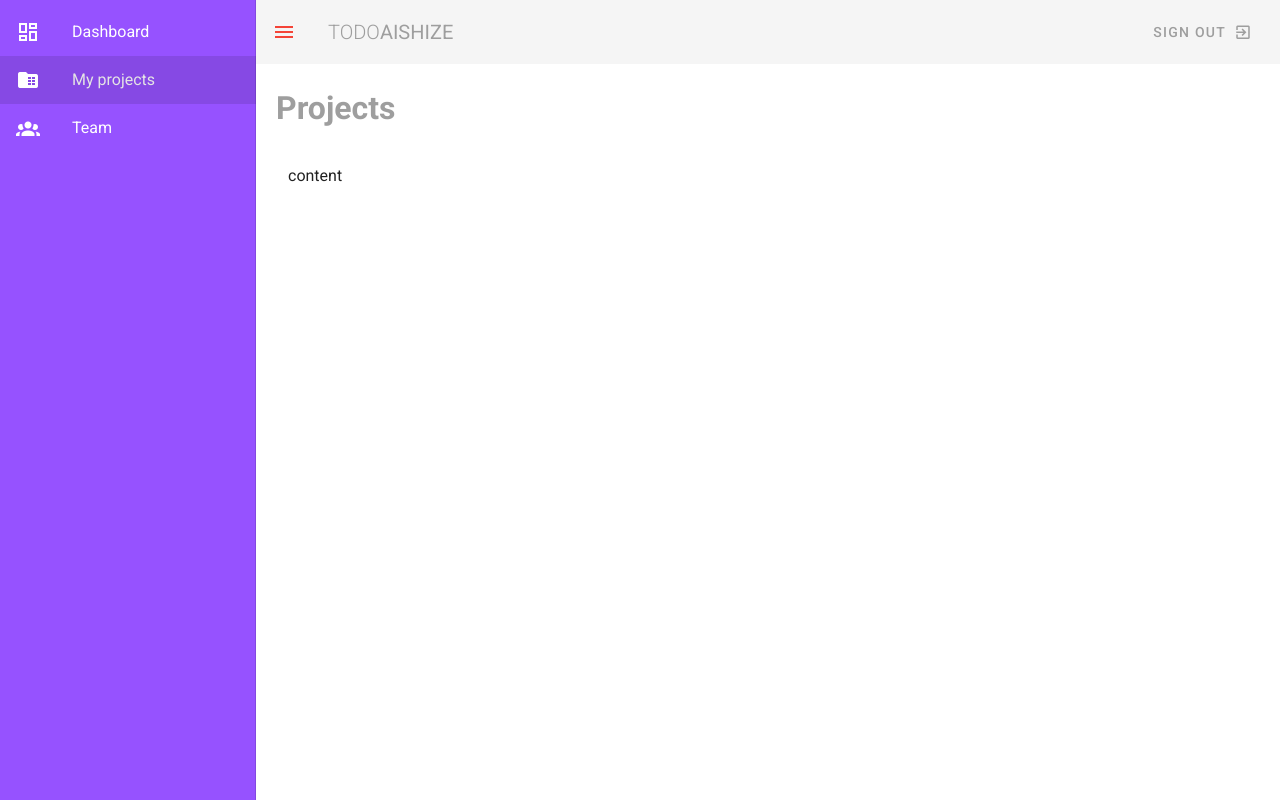
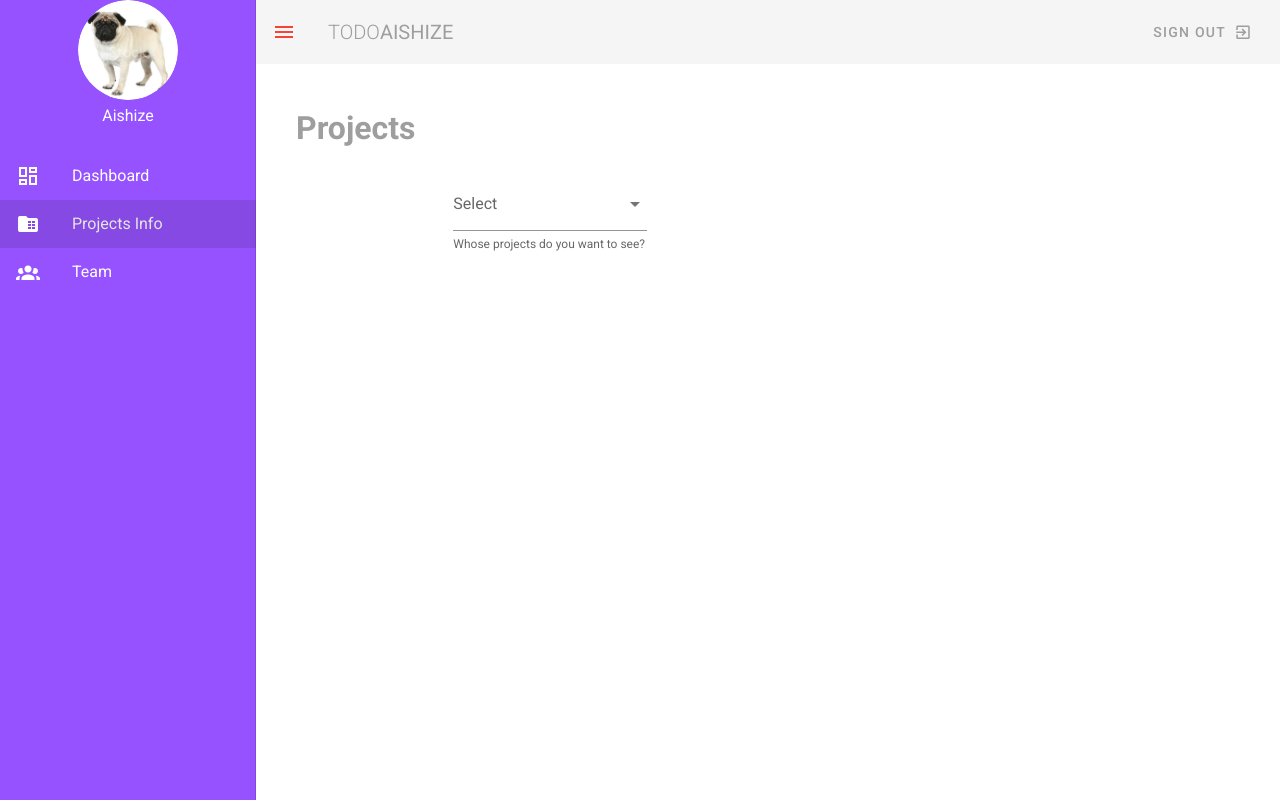
Before and after one commit to aishize/learn_vuetify, a Vue app: page /projects in a window 1280 px wide. Both pictures are taken after a click on the button 28 px from the left and 32 px from the top of the page. Built offline with nearby package versions, Linux system fonts and the light colour scheme.

Commit message:
try ro vuex

```diff
--- a/src/components/Navbar.vue
+++ b/src/components/Navbar.vue
@@ -14,6 +14,14 @@
 
      </v-app-bar>
      <v-navigation-drawer v-model="drawer" app class="primary">
+         <v-row class="text-center">
+           <v-col>
+               <v-avatar size="100">
+                   <v-img :src="require('../views/images/mops.jpg')"/>
+               </v-avatar>
+               <p class="white--text subheading mt-1">Aishize</p>
+           </v-col>
+         </v-row>
       <v-list>
           <v-list-item v-for="(link,i) in links" :key="i" router :to="link.route">
               <v-list-item-action>
@@ -37,7 +45,7 @@ export default {
             drawer: false,
             links: [
                 {icon: 'mdi-view-dashboard-outline', text: 'Dashboard', route: '/'},
-                {icon: 'mdi-folder-table', text: 'My projects', route: '/projects'},
+                {icon: 'mdi-folder-table', text: 'Projects Info', route: '/projects'},
                 {icon: 'mdi-account-group', text: 'Team', route: '/team'}
             ]
         }
--- a/src/store/index.js
+++ b/src/store/index.js
@@ -1,15 +1,11 @@
 import Vue from 'vue'
 import Vuex from 'vuex'
+import project from './modules/project'
 
 Vue.use(Vuex)
 
 export default new Vuex.Store({
-  state: {
-  },
-  mutations: {
-  },
-  actions: {
-  },
+
   modules: {
   }
 })
--- /dev/null
+++ b/src/store/modules/project.js
@@ -0,0 +1,14 @@
+export default {
+    state: {
+        projects: []
+    },
+    mutations: {
+    },
+    actions: {
+    },
+    getters: {
+      allProjects(state){
+         return state.projects
+      }
+    }
+}
--- a/src/views/Projects.vue
+++ b/src/views/Projects.vue
@@ -1,19 +1,94 @@
 <template>
-  <div class="projects">
+  <div class="projects ma-5">
     <h1 class="subheading grey--text">Projects</h1>
-    <v-container  class="my-5 ">
-        content
+    <v-container class="my-5 col-lg-8 col-md-6 col-sm-6">
+      <v-row justify="center">
+      <v-row>
+        <v-col cols="8" sm="4">
+         <v-select
+          v-model="selectPersons"
+          :items="persons"
+          label="Select"
+          multiple
+          chips
+          hint="Whose projects do you want to see?"
+          persistent-hint
+        ></v-select>
+      </v-col>
+      </v-row>
+      <v-expansion-panels accordion>
+        <v-expansion-panel v-for="project in myProjects" :key="project.title">
+          <v-expansion-panel-header class="subheading font-weight-bold ">{{project.title}}</v-expansion-panel-header>
+          <v-expansion-panel-content>
+            <div >due by <b>{{project.due}}</b></div>
+            <div class="grey--text">status: <b>{{project.status}}</b></div>
+            <p class="subheading font-weight-bold grey--text">info: </p>
+            <div>{{project.content}}</div>
+          </v-expansion-panel-content>
+        </v-expansion-panel>
+      </v-expansion-panels>
+    </v-row>
     </v-container>
   </div>
 </template>
 
 <script>
-
-
+import {mapGetters} from 'vuex'
 export default {
-
+    data() {
+     return {
+      selectPersons: [],
+      projects: [
+        {
+          title: "writing this shit",
+          person: "Aishize",
+          due: new Date().toLocaleString("en-US", {
+            day: "numeric",
+            month: "long",
+            year: "numeric"
+          }),
+          status: "ongoing",
+          content:
+            "Lorem ipsum dolor sit amet, consectetur adipisicing elit. Earum, expedita?"
+        },
+        {
+          title: "dancing on the Moon",
+          person: "Rainbow Dash",
+          due: 'July 01, 2020',
+          status: "complete",
+          content:
+            "Lorem ipsum dolor sit amet consectetur adipisicing elit. Quas aut adipisci porro."
+        },
+        {
+          title: "fuck Scorpion",
+          person: "SubZero",
+          due: 'May 25, 1997',
+          status: "overdue",
+          content:
+            "Lorem, ipsum dolor sit amet consectetur adipisicing elit. Maiores, animi?"
+        },
+        {
+          title: "play fortnite",
+          person: "Dear Wife",
+          due: 'February 15, 2020',
+          status: "complete",
+          content:
+            "Lorem ipsum, dolor sit amet consectetur adipisicing elit. Pariatur."
+        }
+      ]
+    };
+  },
+  computed: {
+    myProjects(){
+      return this.projects.filter(project => {
+           return this.selectPersons.includes(project.person)
+      })
+     },
+     persons(){
+       return this.projects.map(project => project.person)
+     }
+  }
 }
 </script>
 <style scoped>
-
 </style>
--- a/vue.config.js
+++ b/vue.config.js
@@ -1,10 +1,7 @@
-const VuetifyLoaderPlugin = require('vuetify-loader/lib/plugin');
-const { VuetifyProgressiveModule } = require('vuetify-loader');
-
-module.exports = {
-  "transpileDependencies": [
-    "vuetify"
-  ],
+// const VuetifyLoaderPlugin = require('vuetify-loader/lib/plugin');
+// const { VuetifyProgressiveModule } = require('vuetify-loader');
+/*
+,
   chainWebpack:  config => {
     config.resolve.alias
       .set('vuetify/lib', 'vuetify/es5/components');
@@ -38,4 +35,10 @@ module.exports = {
         .oneOf('imagesOther')
           .merge({ loader: 'url-loader', options: { limit: 8000 } });
   },
+
+*/
+module.exports = {
+  "transpileDependencies": [
+    "vuetify"
+  ]
 };
```
Also changed, not shown: src/views/Test.vue (added, +29 -0 lines).
